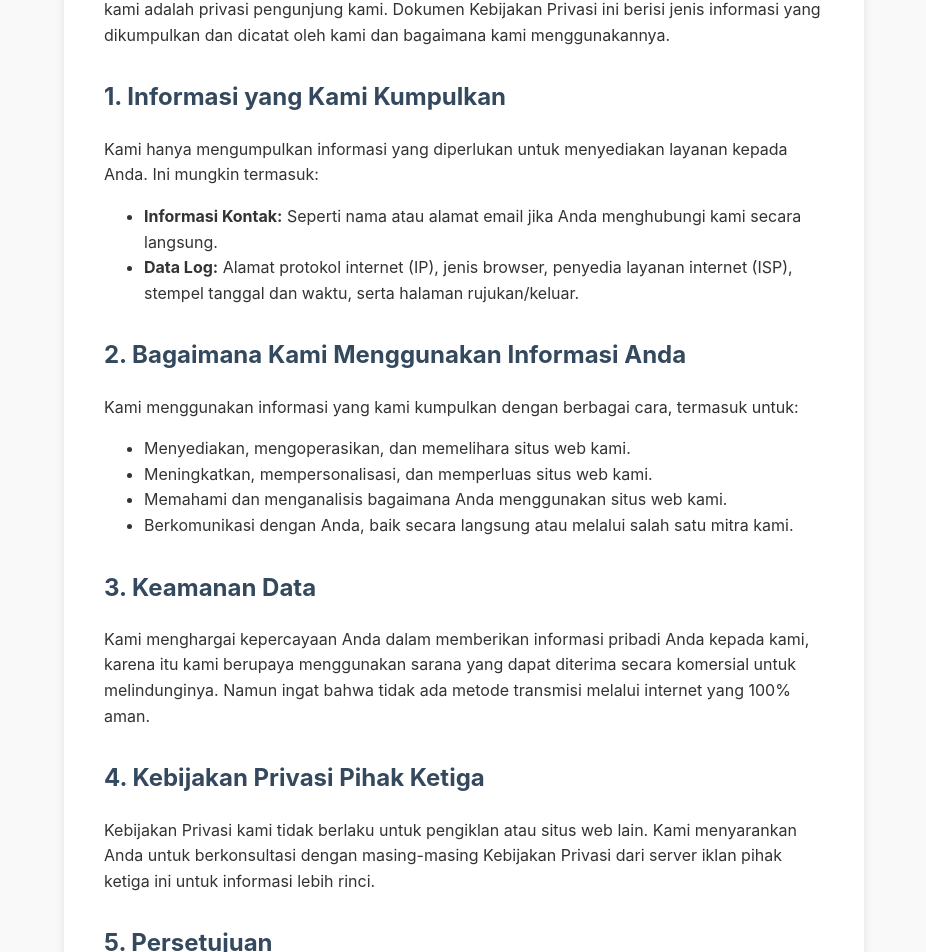
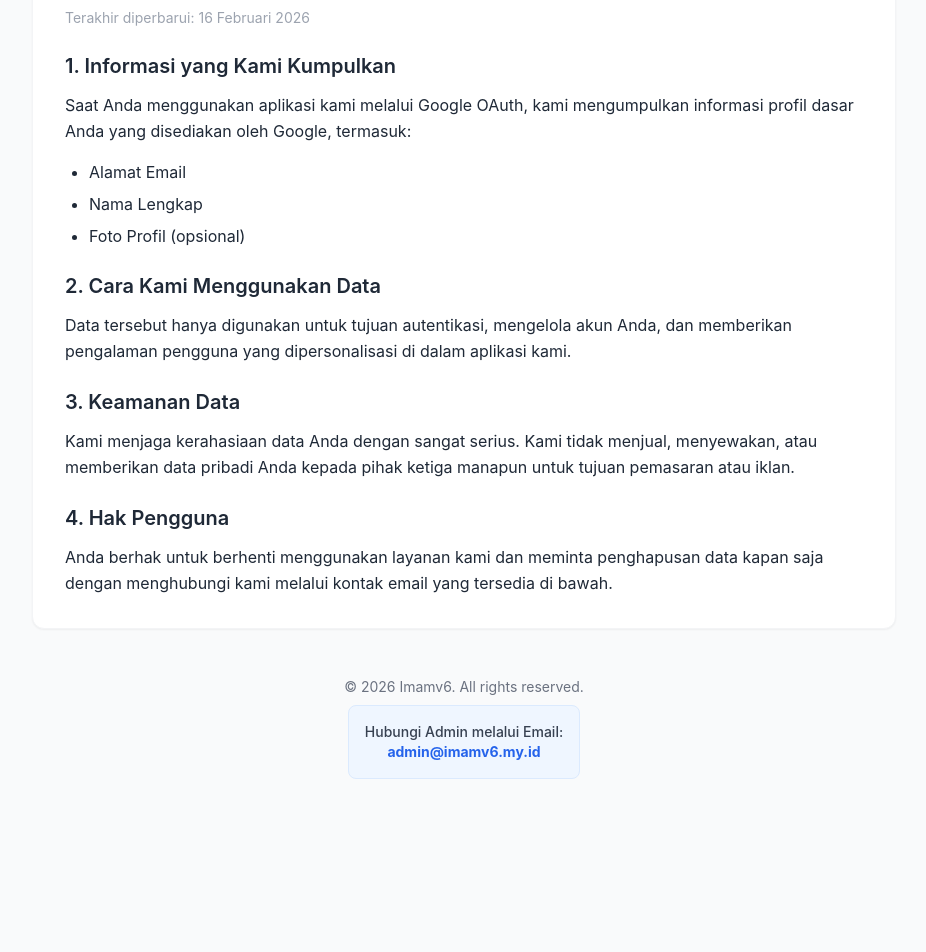
Before and after one commit to Tatausaha1/kebijakanprivasi, a plain HTML site: page index.html in a window 1280 px wide. Shown: the part 260-1212 px from the top of the page, without its empty margins (176-1102 px from the left). After the commit the page ends 1079 px from the top, so only its background shows below. Drawn offline with nearby package versions, Linux system fonts and the light colour scheme.

Commit message:
Update index.html

```diff
--- a/index.html
+++ b/index.html
@@ -3,77 +3,127 @@
 <head>
     <meta charset="UTF-8">
     <meta name="viewport" content="width=device-width, initial-scale=1.0">
-    <title>Kebijakan Privasi - IMAM/V6.6</title>
+    <title>Kebijakan Privasi & Persyaratan Layanan - Imamv6</title>
+    <script src="https://cdn.tailwindcss.com"></script>
     <style>
         body {
-            font-family: -apple-system, BlinkMacSystemFont, "Segoe UI", Roboto, Helvetica, Arial, sans-serif;
-            line-height: 1.6;
-            color: #333;
-            max-width: 800px;
-            margin: 0 auto;
-            padding: 40px 20px;
-            background-color: #f9f9f9;
+            font-family: 'Inter', sans-serif;
+            scroll-behavior: smooth;
         }
-        .container {
-            background: white;
-            padding: 40px;
-            border-radius: 8px;
-            box-shadow: 0 2px 10px rgba(0,0,0,0.1);
+        .content-section {
+            display: none;
         }
-        h1 { color: #2c3e50; border-bottom: 2px solid #eee; padding-bottom: 10px; }
-        h2 { color: #34495e; margin-top: 30px; }
-        p { margin-bottom: 15px; }
-        .back-link {
-            display: inline-block;
-            margin-bottom: 20px;
-            text-decoration: none;
-            color: #3498db;
-            font-weight: bold;
-        }
-        footer {
-            margin-top: 40px;
-            text-align: center;
-            font-size: 0.9em;
-            color: #7f8c8d;
+        .content-section.active {
+            display: block;
         }
     </style>
 </head>
-<body>
-    <div class="container">
-        <a href="index.html" class="back-link">&larr; Kembali ke Beranda</a>
+<body class="bg-gray-50 text-gray-800 antialiased">
 
-        <h1>Kebijakan Privasi untuk IMAM/V6.6</h1>
+    <!-- Header / Nav -->
+    <header class="bg-white shadow-sm sticky top-0 z-10">
+        <div class="max-w-4xl mx-auto px-4 py-4 flex justify-between items-center">
+            <h1 class="text-xl font-bold text-blue-600">Imamv6 Project</h1>
+            <a href="https://imamv6.my.id/" class="text-sm text-gray-500 hover:text-blue-500 transition">Kembali ke Beranda</a>
+        </div>
+    </header>
 
-        <p>Di <strong>IMAM/V6.6</strong>, yang dapat diakses dari <strong>https://imamv6.my.id/</strong>, salah satu prioritas utama kami adalah privasi pengunjung kami. Dokumen Kebijakan Privasi ini berisi jenis informasi yang dikumpulkan dan dicatat oleh kami dan bagaimana kami menggunakannya.</p>
+    <main class="max-w-4xl mx-auto px-4 py-10">
 
-        <h2>1. Informasi yang Kami Kumpulkan</h2>
-        <p>Kami hanya mengumpulkan informasi yang diperlukan untuk menyediakan layanan kepada Anda. Ini mungkin termasuk:</p>
-        <ul>
-            <li><strong>Informasi Kontak:</strong> Seperti nama atau alamat email jika Anda menghubungi kami secara langsung.</li>
-            <li><strong>Data Log:</strong> Alamat protokol internet (IP), jenis browser, penyedia layanan internet (ISP), stempel tanggal dan waktu, serta halaman rujukan/keluar.</li>
-        </ul>
+        <!-- Tab Switcher -->
+        <div class="flex border-b border-gray-200 mb-8">
+            <button onclick="showSection('privacy')" id="btn-privacy" class="py-2 px-6 font-medium text-blue-600 border-b-2 border-blue-600 transition-all">Kebijakan Privasi</button>
+            <button onclick="showSection('tos')" id="btn-tos" class="py-2 px-6 font-medium text-gray-500 hover:text-blue-600 transition-all">Persyaratan Layanan</button>
+        </div>
 
-        <h2>2. Bagaimana Kami Menggunakan Informasi Anda</h2>
-        <p>Kami menggunakan informasi yang kami kumpulkan dengan berbagai cara, termasuk untuk:</p>
-        <ul>
-            <li>Menyediakan, mengoperasikan, dan memelihara situs web kami.</li>
-            <li>Meningkatkan, mempersonalisasi, dan memperluas situs web kami.</li>
-            <li>Memahami dan menganalisis bagaimana Anda menggunakan situs web kami.</li>
-            <li>Berkomunikasi dengan Anda, baik secara langsung atau melalui salah satu mitra kami.</li>
-        </ul>
+        <!-- Section: Kebijakan Privasi -->
+        <div id="privacy" class="content-section active bg-white p-8 rounded-xl shadow-sm border border-gray-100">
+            <h2 class="text-3xl font-extrabold mb-6 text-gray-900">Kebijakan Privasi</h2>
+            <p class="text-sm text-gray-400 mb-6">Terakhir diperbarui: 16 Februari 2026</p>
 
-        <h2>3. Keamanan Data</h2>
-        <p>Kami menghargai kepercayaan Anda dalam memberikan informasi pribadi Anda kepada kami, karena itu kami berupaya menggunakan sarana yang dapat diterima secara komersial untuk melindunginya. Namun ingat bahwa tidak ada metode transmisi melalui internet yang 100% aman.</p>
+            <section class="mb-6">
+                <h3 class="text-xl font-semibold mb-3 text-gray-800">1. Informasi yang Kami Kumpulkan</h3>
+                <p class="mb-4 leading-relaxed">Saat Anda menggunakan aplikasi kami melalui Google OAuth, kami mengumpulkan informasi profil dasar Anda yang disediakan oleh Google, termasuk:</p>
+                <ul class="list-disc ml-6 space-y-2 mb-4">
+                    <li>Alamat Email</li>
+                    <li>Nama Lengkap</li>
+                    <li>Foto Profil (opsional)</li>
+                </ul>
+            </section>
 
-        <h2>4. Kebijakan Privasi Pihak Ketiga</h2>
-        <p>Kebijakan Privasi kami tidak berlaku untuk pengiklan atau situs web lain. Kami menyarankan Anda untuk berkonsultasi dengan masing-masing Kebijakan Privasi dari server iklan pihak ketiga ini untuk informasi lebih rinci.</p>
+            <section class="mb-6">
+                <h3 class="text-xl font-semibold mb-3 text-gray-800">2. Cara Kami Menggunakan Data</h3>
+                <p class="leading-relaxed">Data tersebut hanya digunakan untuk tujuan autentikasi, mengelola akun Anda, dan memberikan pengalaman pengguna yang dipersonalisasi di dalam aplikasi kami.</p>
+            </section>
 
-        <h2>5. Persetujuan</h2>
-        <p>Dengan menggunakan situs web kami, Anda dengan ini menyetujui Kebijakan Privasi kami dan menyetujui syarat dan ketentuannya.</p>
+            <section class="mb-6">
+                <h3 class="text-xl font-semibold mb-3 text-gray-800">3. Keamanan Data</h3>
+                <p class="leading-relaxed">Kami menjaga kerahasiaan data Anda dengan sangat serius. Kami tidak menjual, menyewakan, atau memberikan data pribadi Anda kepada pihak ketiga manapun untuk tujuan pemasaran atau iklan.</p>
+            </section>
 
-        <footer>
-            &copy; 2024 IMAM/V6.6. Semua hak dilindungi undang-undang.
+            <section>
+                <h3 class="text-xl font-semibold mb-3 text-gray-800">4. Hak Pengguna</h3>
+                <p class="leading-relaxed">Anda berhak untuk berhenti menggunakan layanan kami dan meminta penghapusan data kapan saja dengan menghubungi kami melalui kontak email yang tersedia di bawah.</p>
+            </section>
+        </div>
+
+        <!-- Section: Persyaratan Layanan -->
+        <div id="tos" class="content-section bg-white p-8 rounded-xl shadow-sm border border-gray-100">
+            <h2 class="text-3xl font-extrabold mb-6 text-gray-900">Persyaratan Layanan</h2>
+            <p class="text-sm text-gray-400 mb-6">Terakhir diperbarui: 16 Februari 2026</p>
+
+            <section class="mb-6">
+                <h3 class="text-xl font-semibold mb-3 text-gray-800">1. Penerimaan Ketentuan</h3>
+                <p class="leading-relaxed">Dengan mengakses layanan kami melalui domain imamv6.my.id atau aplikasinya, Anda dianggap telah membaca, memahami, dan menyetujui semua persyaratan ini.</p>
+            </section>
+
+            <section class="mb-6">
+                <h3 class="text-xl font-semibold mb-3 text-gray-800">2. Batasan Tanggung Jawab</h3>
+                <p class="leading-relaxed">Layanan ini disediakan "apa adanya" tanpa jaminan dalam bentuk apa pun. Kami tidak bertanggung jawab atas kerugian langsung atau tidak langsung yang timbul dari penggunaan aplikasi ini.</p>
+            </section>
+
+            <section class="mb-6">
+                <h3 class="text-xl font-semibold mb-3 text-gray-800">3. Penggunaan yang Dilarang</h3>
+                <p class="leading-relaxed">Anda setuju untuk tidak melakukan penyalahgunaan layanan, termasuk namun tidak terbatas pada mencoba meretas sistem, mengirimkan spam, atau melanggar hak kekayaan intelektual kami.</p>
+            </section>
+
+            <section>
+                <h3 class="text-xl font-semibold mb-3 text-gray-800">4. Perubahan Ketentuan</h3>
+                <p class="leading-relaxed">Kami berhak mengubah syarat dan ketentuan ini sewaktu-waktu. Penggunaan berkelanjutan setelah perubahan dianggap sebagai persetujuan terhadap ketentuan baru.</p>
+            </section>
+        </div>
+
+        <!-- Footer Info -->
+        <footer class="mt-12 text-center text-gray-500 text-sm">
+            <p>&copy; 2026 Imamv6. All rights reserved.</p>
+            <div class="mt-2 p-4 bg-blue-50 rounded-lg inline-block border border-blue-100">
+                <p class="text-gray-700 font-medium">Hubungi Admin melalui Email:</p>
+                <a href="mailto:admin@imamv6.my.id" class="text-blue-600 font-bold hover:underline">admin@imamv6.my.id</a>
+            </div>
         </footer>
-    </div>
+    </main>
+
+    <script>
+        function showSection(sectionId) {
+            // Sembunyikan semua bagian
+            document.querySelectorAll('.content-section').forEach(section => {
+                section.classList.remove('active');
+            });
+            // Tampilkan bagian yang dipilih
+            document.getElementById(sectionId).classList.add('active');
+
+            // Perbarui gaya tombol
+            const btnPrivacy = document.getElementById('btn-privacy');
+            const btnTos = document.getElementById('btn-tos');
+
+            if (sectionId === 'privacy') {
+                btnPrivacy.className = "py-2 px-6 font-medium text-blue-600 border-b-2 border-blue-600 transition-all";
+                btnTos.className = "py-2 px-6 font-medium text-gray-500 hover:text-blue-600 transition-all";
+            } else {
+                btnTos.className = "py-2 px-6 font-medium text-blue-600 border-b-2 border-blue-600 transition-all";
+                btnPrivacy.className = "py-2 px-6 font-medium text-gray-500 hover:text-blue-600 transition-all";
+            }
+        }
+    </script>
 </body>
 </html>
```
